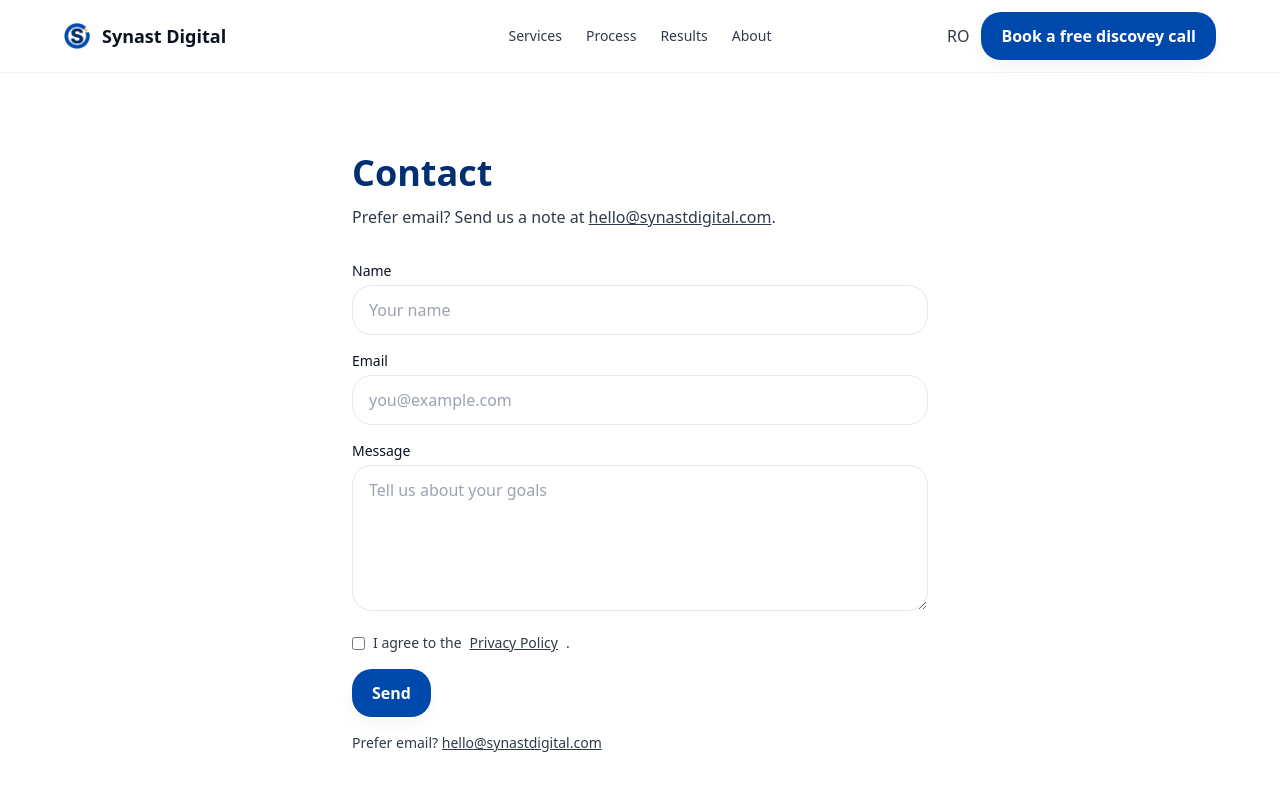
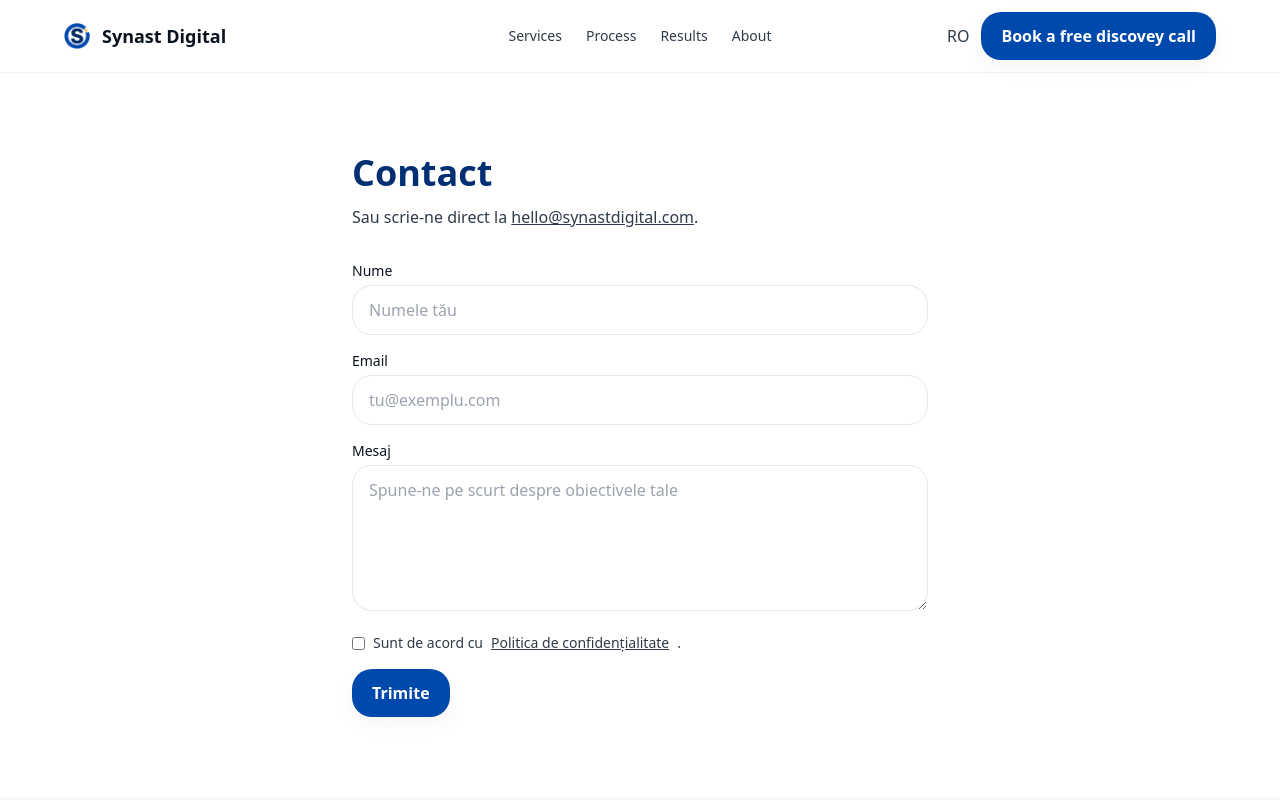
Before and after one commit to stefitx/synast_webpage, a Next.js app: page /contact in a window 1280 px wide. Shown: the top 800 px of the page. Built offline with nearby package versions, Linux system fonts and the light colour scheme.

Commit message:
does it redirect

```diff
--- a/app/contact/page.tsx
+++ b/app/contact/page.tsx
@@ -1,55 +1,62 @@
+'use client'
 import Section from '@/components/Section'
 
 export const metadata = { title: 'Contact — Synast Digital' }
 
-export default function ContactPage() {
+export default function ContactRO() {
+  async function onSubmit(e: React.FormEvent<HTMLFormElement>) {
+    e.preventDefault()
+    const fd = new FormData(e.currentTarget)
+
+    const res = await fetch('https://formspree.io/f/mrbaogln', {
+      method: 'POST',
+      body: fd,
+      headers: { Accept: 'application/json' }, // ask Formspree for JSON response
+    })
+
+    if (res.ok) {
+      e.currentTarget.reset()
+      window.location.href = '/ro/contact/sent/'
+    } else {
+      // Optional: nicer error handling
+      const data = await res.json().catch(() => ({}))
+      alert(data.errors?.[0]?.message ?? 'A apărut o problemă. Încearcă din nou.')
+    }
+  }
+
   return (
     <main>
       <Section>
         <div className="mx-auto max-w-xl">
           <h1 className="text-4xl font-semibold text-blue-900">Contact</h1>
-          <p className="mt-3 text-ink-600">Prefer email? Send us a note at <a className="underline" href="mailto:hello@synastdigital.com">hello@synastdigital.com</a>.</p>
+          <p className="mt-3 text-ink-600">
+            Sau scrie-ne direct la <a className="underline" href="mailto:hello@synastdigital.com">hello@synastdigital.com</a>.
+          </p>
 
-          {/* Static form for GitHub Pages — use Formspree/Getform if you want submissions. */}
-		  <form
-  action="https://formspree.io/f/mrbaogln"  // 👈 paste your real ID
-  method="POST"
-  acceptCharset="UTF-8"
-  className="mt-8 space-y-4"
->
-  {/* Hidden settings */}
-  <input type="hidden" name="_subject" value="New inquiry — Synast Digital" />
-  <input type="hidden" name="_redirect" value="https://www.synastdigital.com/contact/sent/" />
-  {/* Honeypot (spam trap) */}
+          <form onSubmit={onSubmit} className="mt-8 space-y-4">
+            <input type="hidden" name="_subject" value="Mesaj nou — Synast Digital" />
             <input type="text" name="_gotcha" className="hidden" tabIndex={-1} autoComplete="off" />
 
             <div>
-    <label className="block text-sm font-medium">Name</label>
-    <input required name="name" className="mt-1 w-full rounded-2xl border px-4 py-3" placeholder="Your name" />
+              <label className="block text-sm font-medium">Nume</label>
+              <input required name="name" className="mt-1 w-full rounded-2xl border px-4 py-3" placeholder="Numele tău" />
             </div>
-
             <div>
               <label className="block text-sm font-medium">Email</label>
-    <input required type="email" name="email" className="mt-1 w-full rounded-2xl border px-4 py-3" placeholder="you@example.com" />
+              <input required type="email" name="email" className="mt-1 w-full rounded-2xl border px-4 py-3" placeholder="tu@exemplu.com" />
             </div>
-
             <div>
-    <label className="block text-sm font-medium">Message</label>
-    <textarea required name="message" rows={5} className="mt-1 w-full rounded-2xl border px-4 py-3" placeholder="Tell us about your goals" />
+              <label className="block text-sm font-medium">Mesaj</label>
+              <textarea required name="message" rows={5} className="mt-1 w-full rounded-2xl border px-4 py-3" placeholder="Spune-ne pe scurt despre obiectivele tale" />
             </div>
 
             <label className="flex items-start gap-2 text-sm text-ink-600">
               <input required type="checkbox" name="consent" className="mt-1" />
-    I agree to the <a className="underline" href="/privacy/">Privacy Policy</a>.
+              Sunt de acord cu <a className="underline" href="/ro/privacy/">Politica de confidențialitate</a>.
             </label>
 
-  <button className="btn btn-primary" type="submit">Send</button>
-
-  <p className="text-sm text-ink-600">
-    Prefer email? <a className="underline" href="mailto:hello@synastdigital.com">hello@synastdigital.com</a>
-  </p>
+            <button className="btn btn-primary" type="submit">Trimite</button>
           </form>
-
         </div>
       </Section>
     </main>
```
Lines whose indentation alone changed are shown as unchanged.
